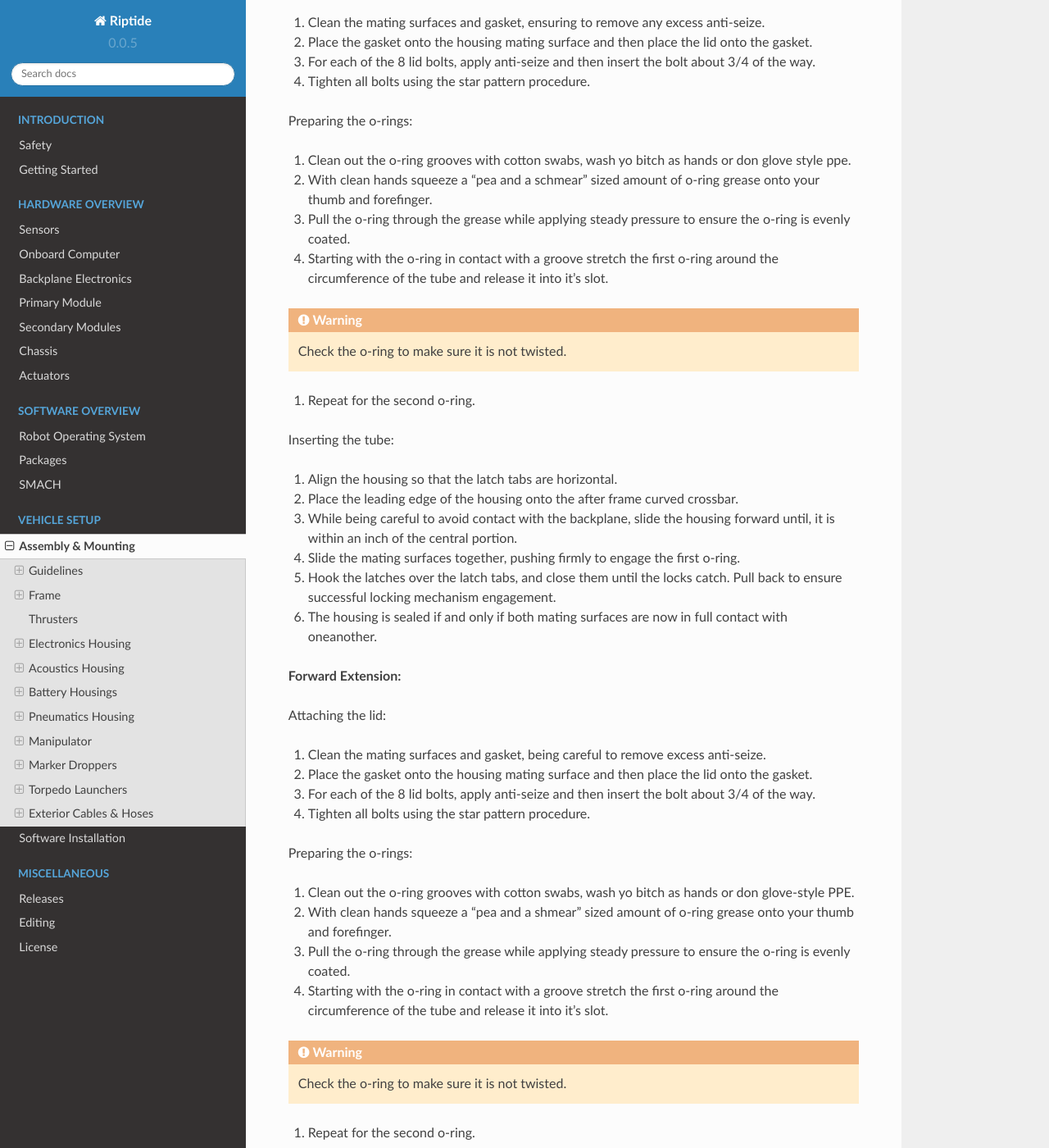
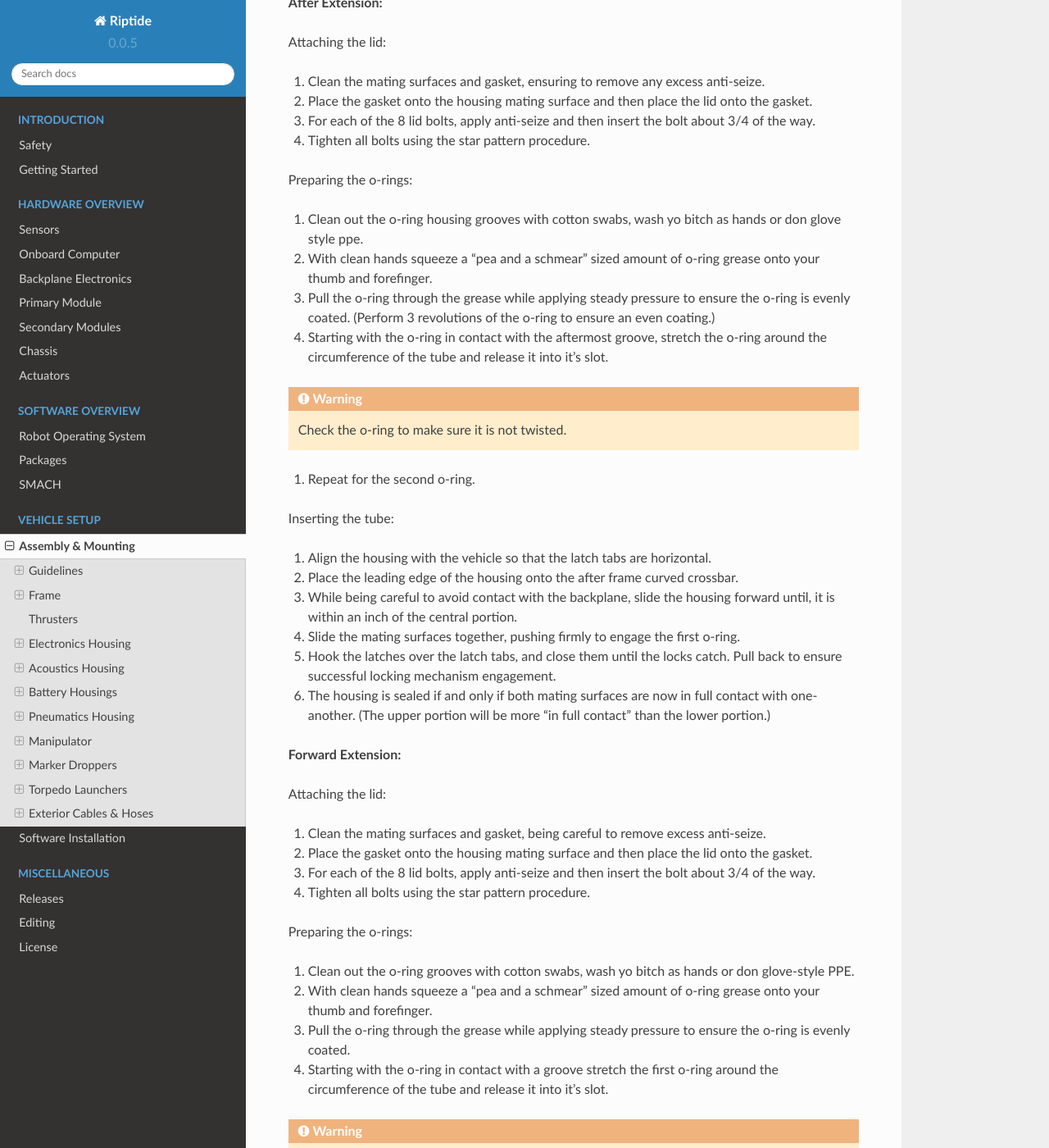
Before and after one commit to osu-uwrt/riptide, a Sphinx documentation site: the page built from source/setup/hardware.rst, in a window 1280 px wide and 1400 px high, scrolled down 4257 px. Shown: the whole window at 82% size. Built offline with Sphinx 7.4.7 and the Read the Docs theme 2.0.0, drawn with Linux system fonts in a browser that asks for light colours; some of the changed text lies outside the part shown.

Commit message:
First pool update.
Conflicts:
	docs/source/setup/hardware.rst

```diff
--- a/source/setup/hardware.rst
+++ b/source/setup/hardware.rst
@@ -34,8 +34,7 @@
 Anti-Seize
 ~~~~~~~~~~
 
-Roll the last quarter inch of the bolt in anti-seize making sure to thoroughly coat all threads.
-Wipe the excess off such that the remaining anti-seize completely fills the space between threads.
+Roll the last quarter inch of the bolt in anti-seize making sure to thoroughly coat all threads. Wipe the excess off such that the remaining anti-seize completely fills the space between threads. (Roll threads of coated bolt around threads of uncoated bolt to transfer excess anti-seize and ensure threads are fully coated.)
 
 Frame
 -----
@@ -48,6 +47,7 @@
 
 Mounting
 ~~~~~~~~
+
 
 
 Thrusters
@@ -88,7 +88,8 @@
 
 Fasteners
 ~~~~~~~~~
-                                                   add metric conversion
+
+                                                 add metric conversion
 =================== ===== ======== ====== ======= ========== ==========
 Mating              Count Material Thread Length  Torque     Coating
 =================== ===== ======== ====== ======= ========== ==========
@@ -126,24 +127,27 @@
 **Central Core:**
 
 #. Place the DVL Tube Cap gasket on the tube.
-#. Place the DVL Cap on the DVL Tube Cap gasket.
-#. Secure the DVL Tube Cap using 6 DVL Tube Cap fasteners.
+#. Place the DVL cap on the DVL Tube Cap gasket.
+#. Secure the DVL cap using 6 DVL Tube Cap fasteners.
 
 .. note::
    For the time being the outermost rear fan bolts must be removed to insert and remove the electronics rocket.
 
 #. Secure the pressure sensor wire out to the upper surface of the housing to prevent it from catch on the electronics rocket.
-#. Insert (Land) the electronics rocket from the forward side of the tube.
+#. Insert (Land) electronics rocket from the forward side of the tube.
+
+#. PUT THE O-RING ON THE PANEL THEN PUT THE SCREWS IN AND THEN PUT IT ON.
+
 #. Place an I/O Panel gasket into the port mid housing receptacle. (Add link to panel chart.)
 #. Place the Port I/O panel against the I/O panel gasket with the giant power SubConn on the forward side.
 
 .. warning::
-   Using a flashlight, inspect the interior mating face to ensure the gasket is properly seated, repeat with your finger.
+   Using a flashlight inspect the interior mating face to ensure the gasket is properly seated, repeat with finger.
 
-#. Secure the Port I/O panel using 10 Port I/O Panel bolts by first applying anti-seize then finger-tightening them and then preceding to do the star stuff. (Add links.)
+#. Secure the Port I/O panel using 10 Port I/O Panel bolts by first applying anti-seize then finger-tightening them and then preceding  to do the star stuff. (Add links.)
 
 .. warning::
-   Ensure the I/O panel bolts pass through the electronics rocket without being forced, or they'll bend int and warp it.
+   Ensure the I/O panel bolts pass through the electronics rocket without being forced, or they'll bend it and warp it.
 
 REPEAT THE PORT PROCEDURE WITH THE STARBOARD SIDE...
 
@@ -169,10 +173,10 @@
 
 Preparing the o-rings:
 
-#. Clean out the o-ring grooves with cotton swabs, wash yo bitch as hands or don glove style ppe.
+#. Clean out the o-ring housing grooves with cotton swabs, wash yo bitch as hands or don glove style ppe.
 #. With clean hands squeeze a "pea and a schmear" sized amount of o-ring grease onto your thumb and forefinger.
-#. Pull the o-ring through the grease while applying steady pressure to ensure the o-ring is evenly coated.
-#. Starting with the o-ring in contact with a groove stretch the first o-ring around the circumference of the tube and release it into it's slot.
+#. Pull the o-ring through the grease while applying steady pressure to ensure the o-ring is evenly coated. (Perform 3 revolutions of the o-ring to ensure an even coating.)
+#. Starting with the o-ring in contact with the aftermost groove, stretch the o-ring around the circumference of the tube and release it into it's slot.
 
 .. warning::
    Check the o-ring to make sure it is not twisted.
@@ -181,12 +185,12 @@
 
 Inserting the tube:
 
-#. Align the housing so that the latch tabs are horizontal.
+#. Align the housing with the vehicle so that the latch tabs are horizontal.
 #. Place the leading edge of the housing onto the after frame curved crossbar.
 #. While being careful to avoid contact with the backplane, slide the housing forward until, it is within an inch of the central portion.
 #. Slide the mating surfaces together, pushing firmly to engage the first o-ring.
 #. Hook the latches over the latch tabs, and close them until the locks catch. Pull back to ensure successful locking mechanism engagement.
-#. The  housing is sealed if and only if both mating surfaces are now in full contact with oneanother.
+#. The housing is sealed if and only if both mating surfaces are now in full contact with one-another. (The upper portion will be more "in full contact" than the lower portion.)
 
 **Forward Extension:**
 
@@ -200,7 +204,7 @@
 Preparing the o-rings:
 
 #. Clean out the o-ring grooves with cotton swabs, wash yo bitch as hands or don glove-style PPE.
-#. With clean hands squeeze a "pea and a shmear" sized amount of o-ring grease onto your thumb and forefinger.
+#. With clean hands squeeze a "pea and a schmear" sized amount of o-ring grease onto your thumb and forefinger.
 #. Pull the o-ring through the grease while applying steady pressure to ensure the o-ring is evenly coated.
 #. Starting with the o-ring in contact with a groove stretch the first o-ring around the circumference of the tube and release it into it's slot.
 
@@ -331,6 +335,8 @@
 #. Place the battery housing into the chassis receptacle by first inserting the aft end working the forward portion in.
 #. Secure the battery housing by closing the retaining arms and engaging the latch.
 
+#. Repeat for the other side.
+
 Pneumatics Housing
 ------------------
 
@@ -368,6 +374,9 @@
 
 Assembly
 ~~~~~~~~
+
+.. warning::
+   The housing lid and gasket appear to be a square, but are in fact rectangular. Take special care to align the lid and gasket properly or
 
 #. Put the relief valve itself onto something.
 #. Place relief valve gaskets where they go.
```
